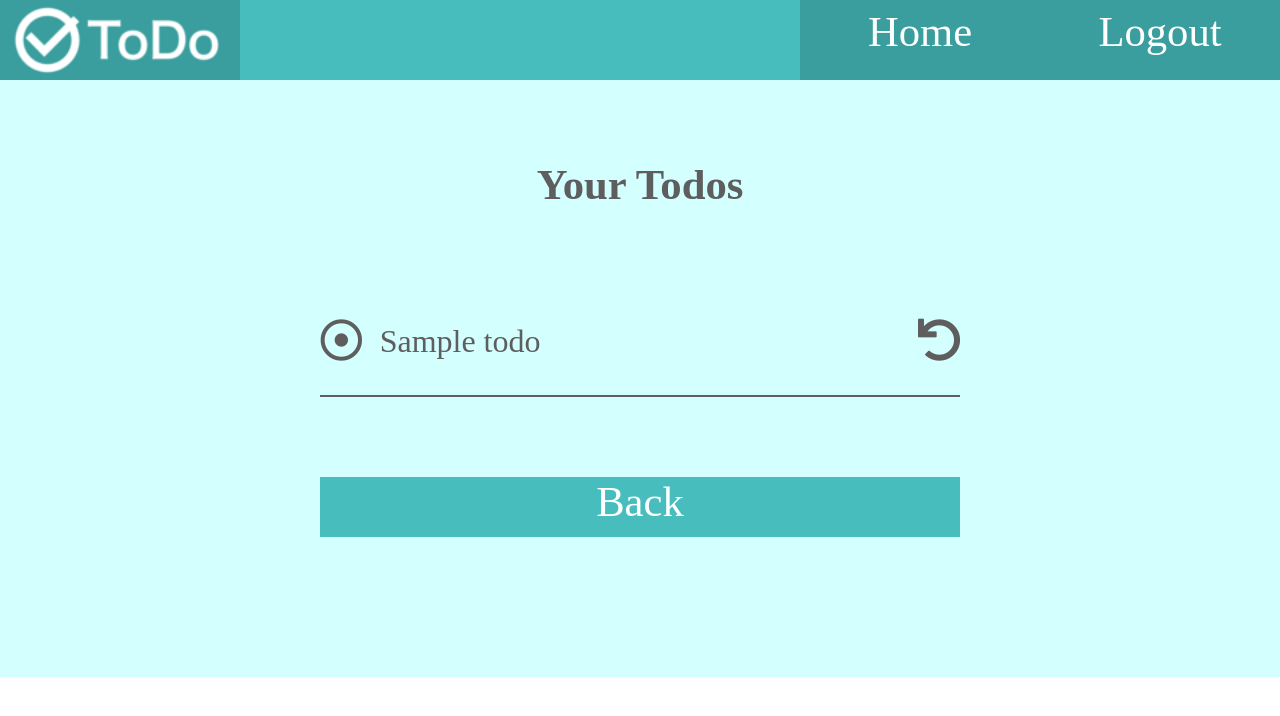
After one commit to onion213/practice, a Flask app: template flask-todo/flask/flask-todo/templates/main/completed-todos.html in a window 1280 px wide. The commit adds this page. Shown: the top 716 px of the page. Run offline with Flask 2, Linux system fonts and the light colour scheme; the template is opened without the code that fills it: most values are stand-ins (such as "Sample title", 1, 10 or a date in 2020); some libraries are stand-ins or nearby versions.

Commit message:
flask-todo / can see completed todos.

```diff
--- a/flask-todo/flask/flask-todo/static/style.css
+++ b/flask-todo/flask/flask-todo/static/style.css
@@ -86,6 +86,7 @@ input.submit, a.redirect_button{
     width: 480pt;
     color: white;
     margin: 0 auto;
+    margin-bottom: 45pt;
     border: none;
     text-decoration: none;
     text-align: center;
--- /dev/null
+++ b/flask-todo/flask/flask-todo/templates/main/completed-todos.html
@@ -0,0 +1,27 @@
+{% extends 'base.html' %}
+
+{% block header %}
+    <h1>{% block title %}Your Todos{% endblock %}</h1>
+{% endblock %}
+
+{% set items = [{'text': 'Home', 'func': 'home'}, {'text': 'Logout', 'func': 'logout'}] %}
+
+{% block content %}
+    <table class="todos">
+        {% for todo in todos %}
+            <tr>
+                <td class="check">
+                    <i class="far fa-dot-circle"></i>
+                </td>
+                <td class="title">{{ todo[1] }}</td>
+                <td class="trash">
+                    <a href="incomplete/{{ todo[0] }}">
+                        <i class="fas fa-undo"></i>
+                    </a>
+                 </td>
+            </tr>
+        {% endfor %}
+    </table>
+    <a class="redirect_button" href="/home">Back</a>
+
+{% endblock %}
--- a/flask-todo/flask/flask-todo/templates/main/home.html
+++ b/flask-todo/flask/flask-todo/templates/main/home.html
@@ -25,4 +25,6 @@
         {% endfor %}
     </table>
     <a class="redirect_button" href="/add">Add</a>
+    <a class="redirect_button" href="/completed-todos">See What You Have Done</a>
+
 {% endblock %}
```
Also changed, not shown: flask-todo/flask/flask-todo/__init__.py (+13 -0 lines).
